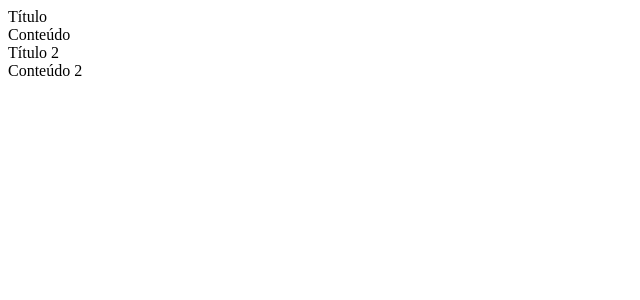
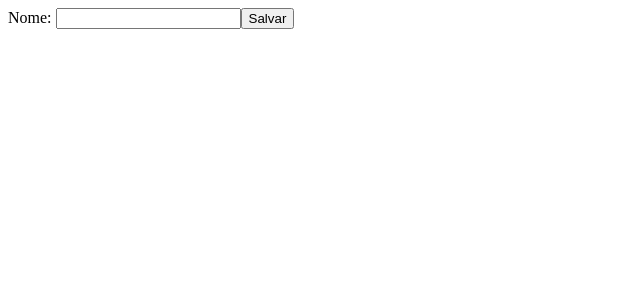
Before and after one commit to JeffyMesquita/santanderbolsas, a React (Create React App) app in the folder introducaoaoreact/introducao/react-app/: page / in a window 1280 px wide. Shown: the top 300 px of the page, without its empty margins (0-640 px from the left). Built offline with nearby package versions, Linux system fonts and the light colour scheme.

Commit message:
Estado + Renderização Condicional
Estado+ Renderização Condicional

```diff
--- /dev/null
+++ b/introducaoaoreact/introducao/react-app/src/components/App4.js
@@ -0,0 +1,41 @@
+import React from 'react';
+
+class App4 extends React.Component {
+  constructor(props){
+    super(props);
+    this.state = {nome: undefined, txtNome: ''};
+  }
+
+  changeTxtName = (event) =>{
+    this.setState({txtNome: event.target.value});
+  }
+
+  persistName = () => {
+    this.setState({nome: this.state.txtNome})
+  }
+  render() {
+
+    const renderForm = () => {
+      return(
+        <>
+          Nome: <input type="text" onChange={this.changeTxtName} />
+          <button onClick={this.persistName}>Salvar</button>
+        </>
+      );
+    }
+
+
+    const renderTxt = () => {
+      return(
+        <>
+          <p>Olá {this.state.nome}</p>
+        </>
+      )
+    }
+
+    return !this.state.nome ? renderForm() : renderTxt()
+
+  }
+}
+
+export default App4;
--- a/introducaoaoreact/introducao/react-app/src/index.js
+++ b/introducaoaoreact/introducao/react-app/src/index.js
@@ -2,17 +2,12 @@
 import ReactDOM from 'react-dom';
 import App from './components/App'
 import App2 from './components/App2'
+import App4 from './components/App4'
 import reportWebVitals from './reportWebVitals';
 
 ReactDOM.render(
   <React.StrictMode>
-    <App2 title="Título">
-      Conteúdo
-    </App2>
-
-    <App2 title="Título 2">
-      Conteúdo 2
-    </App2>
+    <App4 />
   </React.StrictMode>,
   document.getElementById('root')
 );
```
Also changed, not shown: 2 other files (tests, documents, lock files or other folders).
